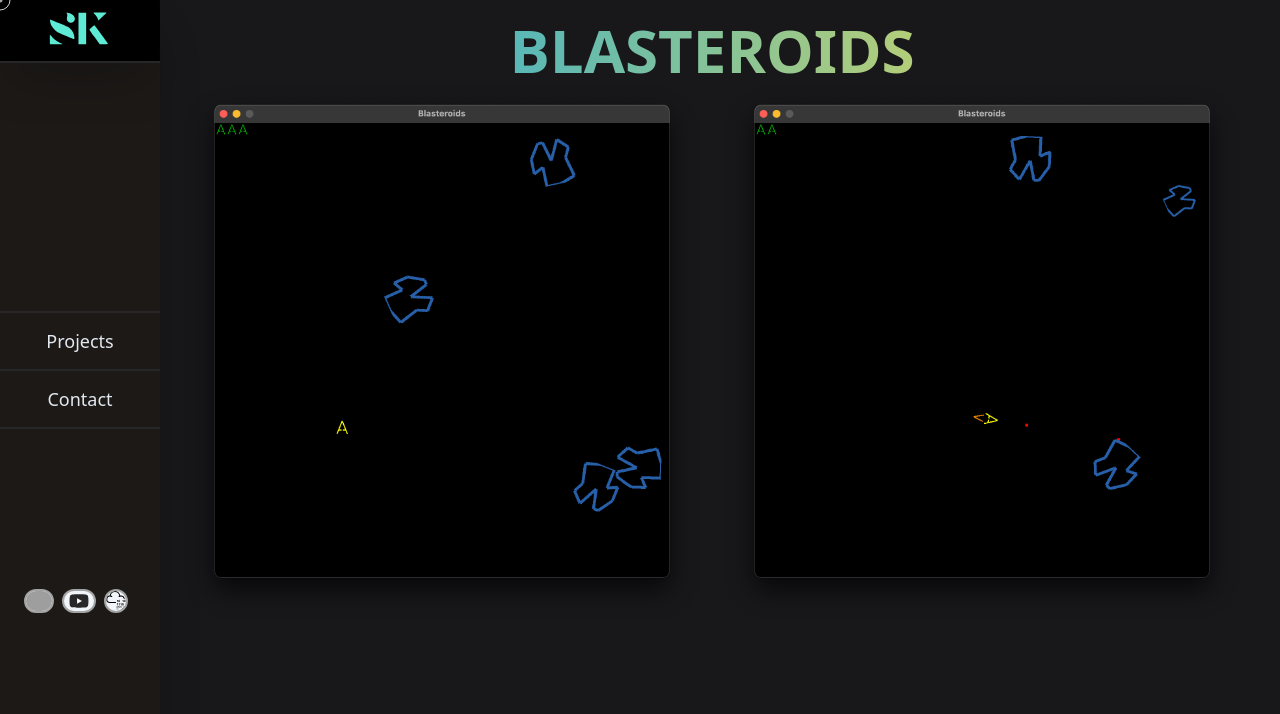
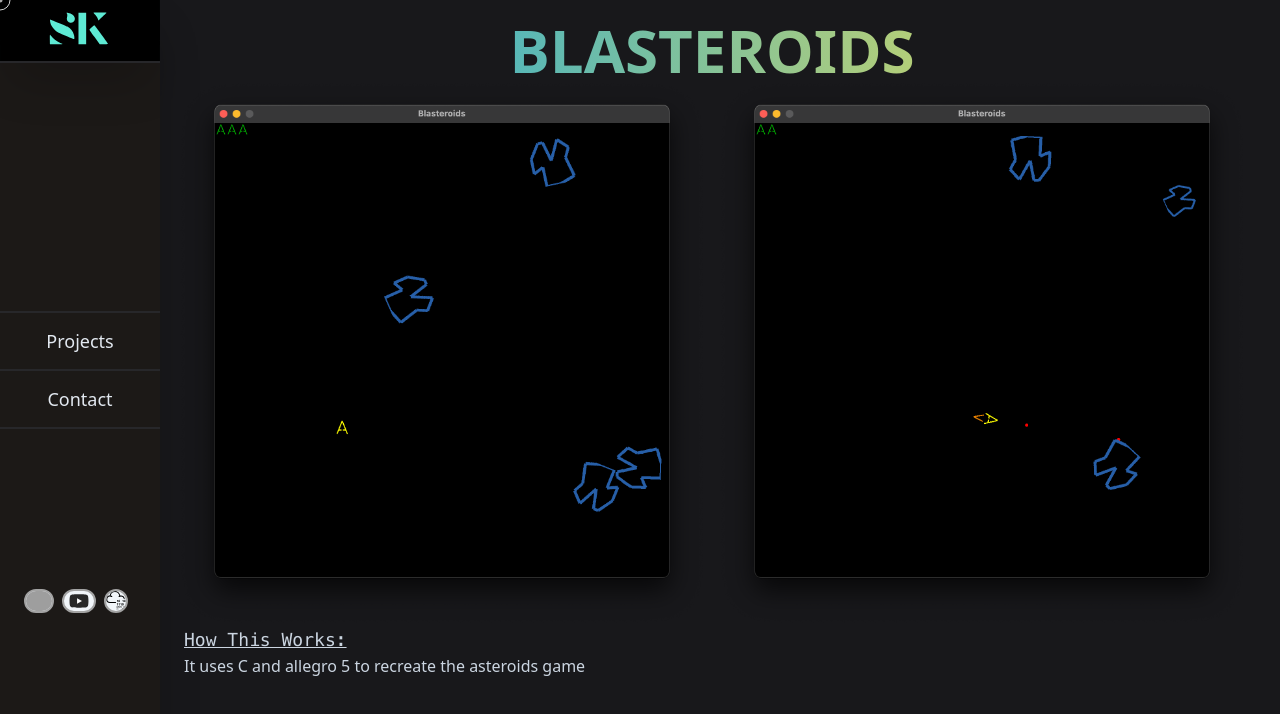
Before and after one commit to StathisKap/stathis-site, a SvelteKit app: page /projects/blasteroids in a window 1280 px wide. Shown: the top 714 px of the page. Built offline with nearby package versions, Linux system fonts and the light colour scheme; grey boxes are pictures that could not be loaded.

Commit message:
Removed cursor from Contact form

```diff
--- a/src/app.css
+++ b/src/app.css
@@ -11,7 +11,7 @@
         font-family: "Poppins";
         src: url("/Poppins/poppins-v20-latin-regular.woff") format('woff');
     }
-    input[type=button],input[type=text],textarea, button, input[type=submit], a{
+    input[type=button],input[type=email],input[type=submit], input[type=text],textarea, button, a{
         @apply cursor-none;
     }
    body{
--- a/src/routes/projects/blasteroids/+page.svelte
+++ b/src/routes/projects/blasteroids/+page.svelte
@@ -3,3 +3,13 @@
     <img src="/Blasteroids1.png" alt="Blasteroids" class="w-1/2">
     <img src="/Blasteroids2.png" alt="Blasteroids" class="w-1/2">
 </div>
+
+<p>
+    <span class="underline text-lg bold font-Menlo pt-10">How This Works:</span>
+
+</p>
+<p>
+    <span>
+        It uses C and allegro 5 to recreate the asteroids game
+    </span>
+</p>
```
